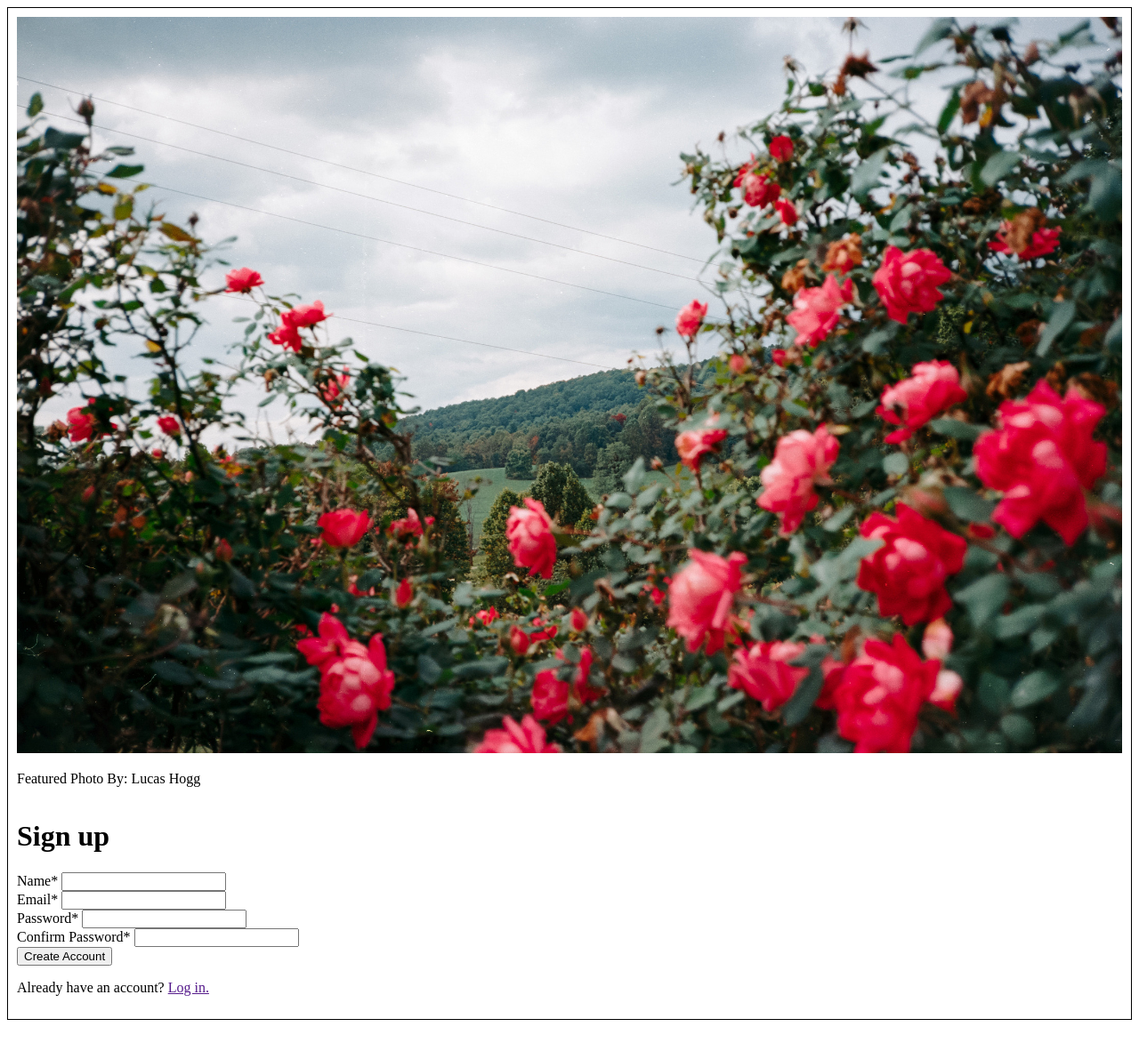
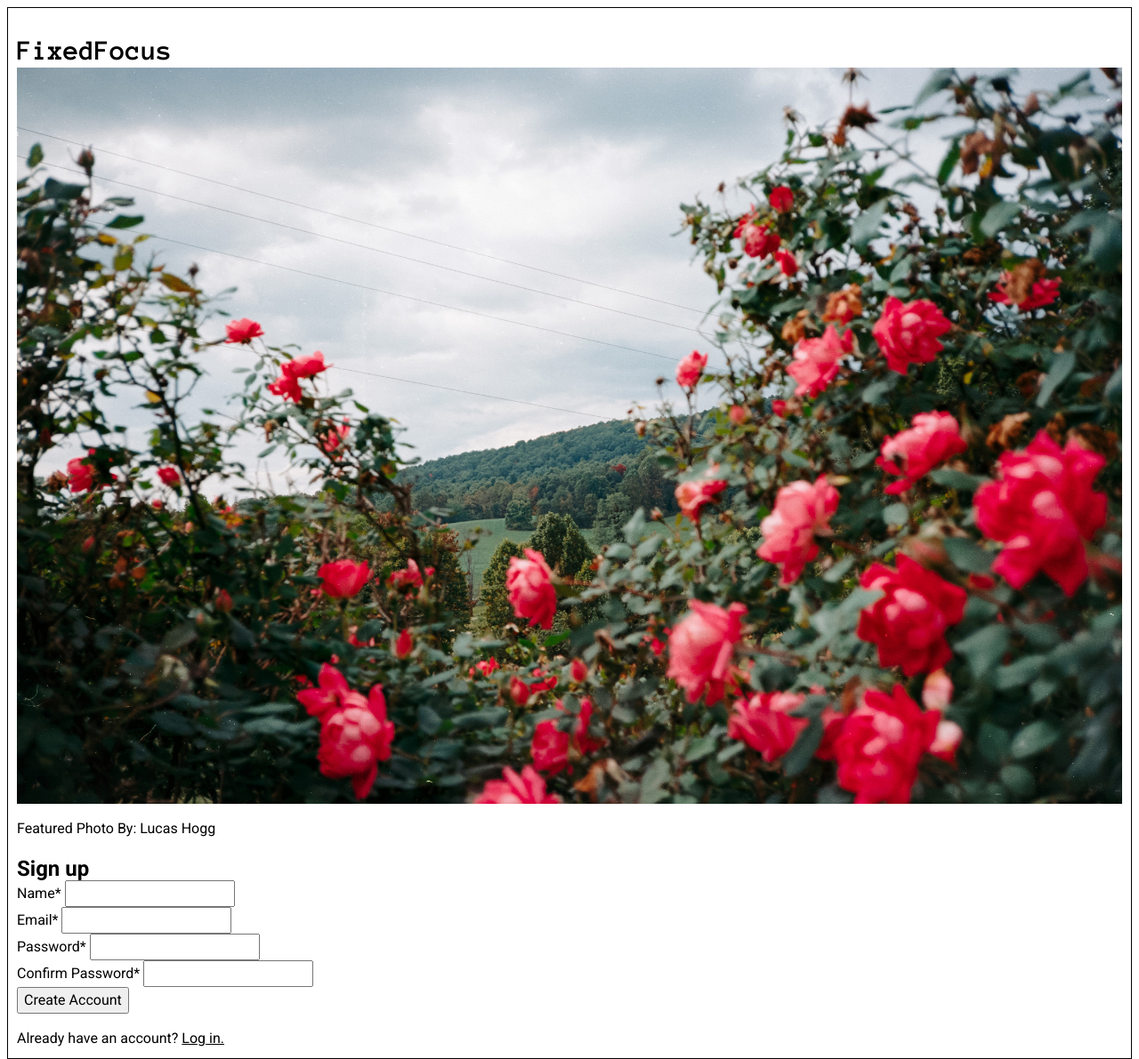
Before and after one commit to lucashogg/sign-up-form, a plain HTML site: page index.html in a window 1280 px wide. Shown: the whole page at 89% size. Before the commit the page ends 1155 px from the top, so only its background shows below. Drawn offline with Linux system fonts and the light colour scheme.

Commit message:
Reorganize files, add fonts

```diff
--- a/index.html
+++ b/index.html
@@ -4,19 +4,22 @@
 <head>
     <meta charset="UTF-8">
     <meta name="viewport" content="width=device-width, initial-scale=1.0">
-    <link rel="stylesheet" href="style.css">
+    <link rel="stylesheet" href="./styles/style.css">
     <title>Sign-up Form</title>
 </head>
 
 <body>
     <main>
         <div class="container">
+            <div class="title">
+                <h1>FixedFocus</h1>
+            </div>
             <div class="photo-container">
-                <img src="flowers.jpg" alt="flowers">
+                <img src="./media/flowers.jpg" alt="flowers">
                 <p>Featured Photo By: Lucas Hogg</p>
             </div>
             <div class="form-container">
-                <h1>Sign up</h1>
+                <h2>Sign up</h2>
                 <form action="" class="sign-up-form">
                     <div class="form-row">
                         <label for="name">Name*</label>
--- a/style.css
+++ /dev/null
@@ -1,9 +0,0 @@
-.container {
-    display: grid;
-    border: 1px solid #000;
-    padding: 10px;
-}
-
-.photo-container img {
-    width: 100%;
-}
--- /dev/null
+++ b/styles/reset.css
@@ -0,0 +1,72 @@
+/* Box sizing rules */
+*,
+*::before,
+*::after {
+  box-sizing: border-box;
+}
+
+/* Prevent font size inflation */
+html {
+  -moz-text-size-adjust: none;
+  -webkit-text-size-adjust: none;
+  text-size-adjust: none;
+}
+
+/* Remove default margin in favour of better control in authored CSS */
+body, h1, h2, h3, h4, p,
+figure, blockquote, dl, dd {
+  margin-block-end: 0;
+}
+
+/* Remove list styles on ul, ol elements with a list role, which suggests default styling will be removed */
+ul[role='list'],
+ol[role='list'] {
+  list-style: none;
+}
+
+/* Set core body defaults */
+body {
+  min-height: 100vh;
+  line-height: 1.5;
+}
+
+/* Set shorter line heights on headings and interactive elements */
+h1, h2, h3, h4,
+button, input, label {
+  line-height: 1.1;
+}
+
+/* Balance text wrapping on headings */
+h1, h2,
+h3, h4 {
+  text-wrap: balance;
+}
+
+/* A elements that don't have a class get default styles */
+a:not([class]) {
+  text-decoration-skip-ink: auto;
+  color: currentColor;
+}
+
+/* Make images easier to work with */
+img,
+picture {
+  max-width: 100%;
+  display: block;
+}
+
+/* Inherit fonts for inputs and buttons */
+input, button,
+textarea, select {
+  font: inherit;
+}
+
+/* Make sure textareas without a rows attribute are not tiny */
+textarea:not([rows]) {
+  min-height: 10em;
+}
+
+/* Anything that has been anchored to should have extra scroll margin */
+:target {
+  scroll-margin-block: 5ex;
+}
--- /dev/null
+++ b/styles/style.css
@@ -0,0 +1,26 @@
+/* CSS */
+@import './reset.css';
+/* Fonts */
+@import url('https://fonts.googleapis.com/css2?family=Anonymous+Pro:ital,wght@0,400;0,700;1,400;1,700&family=Roboto:ital,wght@0,100;0,300;0,400;0,500;0,700;0,900;1,100;1,300;1,400;1,500;1,700;1,900&display=swap');
+
+body {
+    font-family: "Roboto", sans-serif;
+    font-weight: 400;
+    font-style: normal;
+}
+
+.container {
+    display: grid;
+    border: 1px solid #000;
+    padding: 10px;
+}
+
+h1 {
+    font-family: "Anonymous Pro", monospace;
+    font-weight: 700;
+    font-style: normal;
+}
+
+.photo-container img {
+    width: 100%;
+}
```
Also changed, not shown: media/flowers.jpg (renamed from flowers.jpg).
